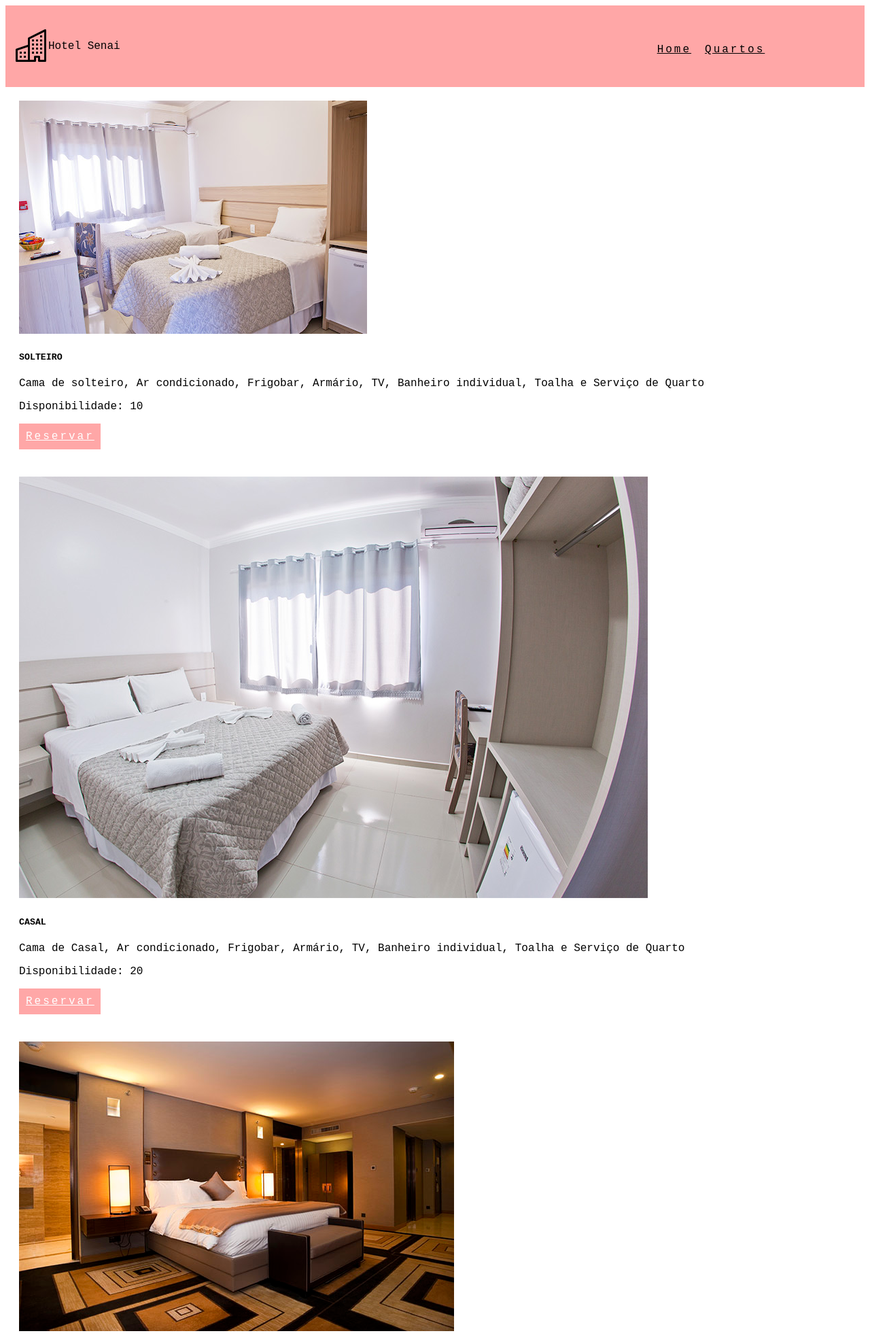
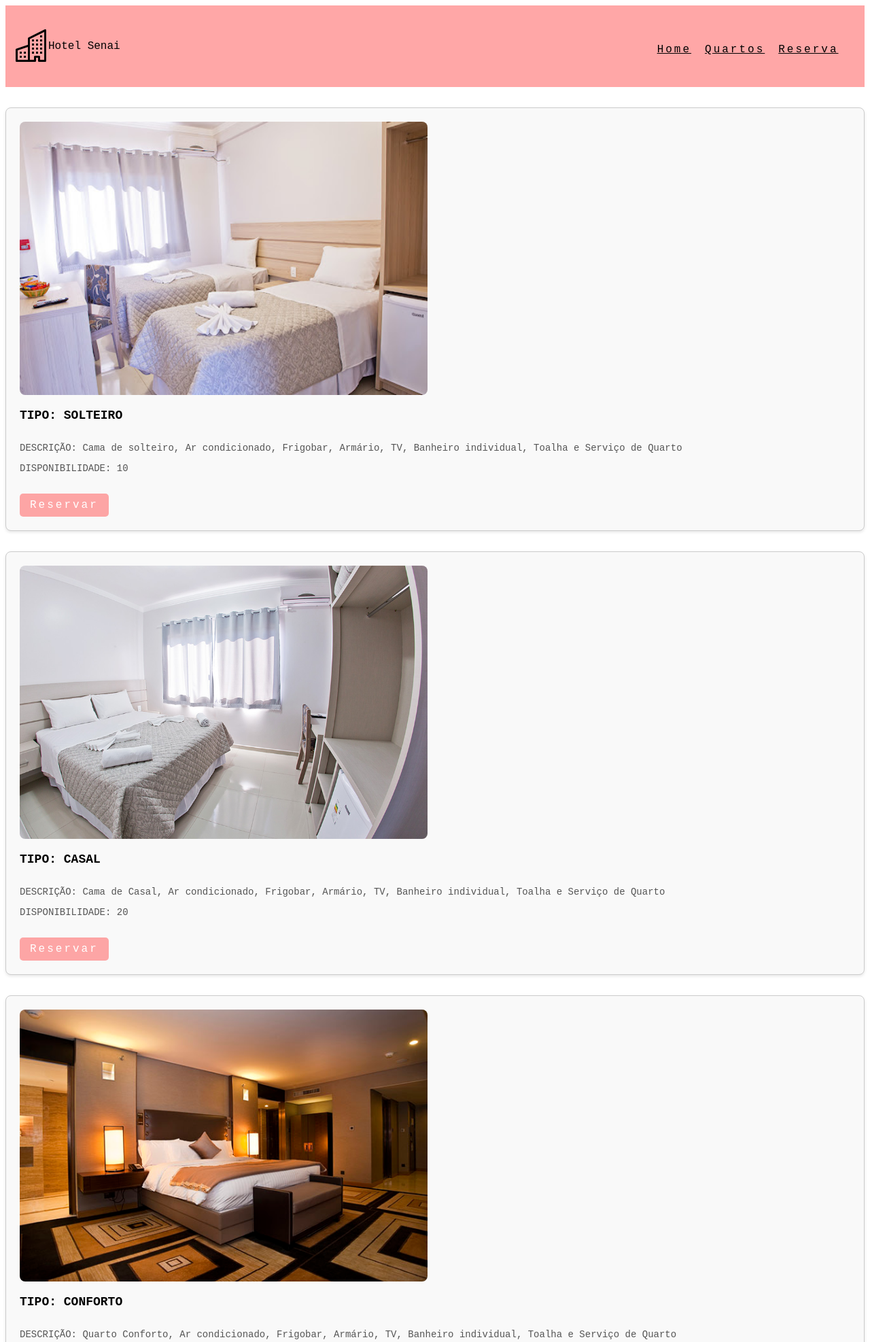
Before and after one commit to Anjosisa/Projeto-Django, a Django app: page /quartos in a window 1280 px wide. Shown: the top 1974 px of the page at 68% size. Run offline with Django 5.2, Linux system fonts and the light colour scheme; data comes from the database, SQL or seed files in the repository; both versions use the stored data as it was after the commit.

Commit message:
update de todas as páginas estilizadas

```diff
--- /dev/null
+++ b/Aula_Teste_DJ/hotel/forms.py
@@ -0,0 +1,17 @@
+from django import forms
+
+TIPOS_QUARTOS = (
+    ("SOLTEIRO", "Solteiro"),
+    ("CASAL", "Casal"),
+    ("CONFORTO","Conforto"),
+    ("LUXO","Luxo")
+)
+
+class FormNome(forms.Form):
+    nome = forms.CharField(label= 'Nome', max_length= 20)
+    sobrenome = forms.CharField(label= 'Sobrenome', max_length= 20)
+    email = forms.CharField(label= 'Email', max_length= 50)
+    idade = forms.CharField(label= 'Idade', max_length= 3)
+    endereco = forms.CharField(label= 'Endereço', max_length= 50)
+    quarto = forms.ChoiceField(label= 'Quarto', choices=TIPOS_QUARTOS)
+    data = forms.DateField(label='Data', widget=forms.DateInput(attrs={'type': 'date'}))
--- a/Aula_Teste_DJ/hotel/models.py
+++ b/Aula_Teste_DJ/hotel/models.py
@@ -28,3 +28,15 @@ class quarto(models.Model):
 
     def __str__(self):
         return self.tipo
+
+class usuario(models.Model):
+    nome = models.CharField(max_length=20)
+    sobrenome = models.CharField(max_length=20)
+    email = models.CharField(max_length=50)
+    idade = models.CharField(max_length=3)
+    endereco = models.CharField(max_length=50)
+    quarto = models.CharField(max_length=4)
+    data = models.CharField(max_length=10)
+
+    def __str__(self):
+        return self.nome
--- a/Aula_Teste_DJ/hotel/templates/quartos.html
+++ b/Aula_Teste_DJ/hotel/templates/quartos.html
@@ -14,10 +14,10 @@ QUARTOS
 <div class="styleQuartos">
     <img src="{{ item.foto_quarto.url }}" class="card-img-top" alt="Logo">
 
-    <h5 class="card-title">{{ item.tipo}}</h5>
-    <p class="card-text">{{ item.descricao }}</p>
-    <p class="card-text">Disponibilidade: {{ item.disponibilidade }}</p>
-    <a href="#" class="btn" style="background-color: #ff8181b1; color: #fff;">Reservar</a>
+    <h5 class="card-title">TIPO: {{ item.tipo}}</h5>
+    <p class="card-text">DESCRIÇÃO: {{ item.descricao }}</p>
+    <p class="card-text">DISPONIBILIDADE: {{ item.disponibilidade }}</p>
+    <a href="{% url 'nome' %}" class="btn" style="background-color: #ff8181b1; color: #fff;">Reservar</a>
 </div>
 
 {% endfor %}
--- a/Aula_Teste_DJ/hotel/urls.py
+++ b/Aula_Teste_DJ/hotel/urls.py
@@ -3,5 +3,6 @@ from . import views
 
 urlpatterns = [
     path('', views.homepage, name='home'),
-    path('quartos', views.quartos, name='quartos')
+    path('quartos', views.quartos, name='quartos'),
+    path('nome', views.nome, name='nome')
 ]
--- a/Aula_Teste_DJ/hotel/views.py
+++ b/Aula_Teste_DJ/hotel/views.py
@@ -1,5 +1,6 @@
 from django.shortcuts import render, HttpResponse
 from .models import *
+from .forms import FormNome
 
 # Create your views here.
 
@@ -19,3 +20,34 @@ def quartos(request):
     context["dados_quarto"] = dados_quarto
 
     return render(request, 'quartos.html', context)
+
+def nome (request):
+    if request.method == "POST":
+        form = FormNome(request.POST)
+        if form.is_valid():
+
+             var_nome = form.cleaned_data['nome']
+             var_sobrenome = form.cleaned_data['sobrenome']
+             var_email = form.cleaned_data['email']
+             var_idade = form.cleaned_data['idade']
+             var_endereco = form.cleaned_data['endereco']
+             var_quarto = form.cleaned_data['quarto']
+             var_data = form.cleaned_data['data']
+
+             user = usuario(nome = var_nome, sobrenome = var_sobrenome, email = var_email, idade = var_idade, endereco = var_endereco, quarto = var_quarto, data = var_data)
+             user.save()
+
+             print(var_nome)
+             print(var_sobrenome)
+             print(var_email)
+             print(var_idade)
+             print(var_endereco)
+             print(var_quarto)
+             print(var_data)
+
+             return HttpResponse("<h1>Reserva realizada com sucesso</h1>")
+
+    else:
+        form = FormNome()
+
+    return render(request, "nome.html", {"form": form})
--- a/Aula_Teste_DJ/static/css/homeStyle.css
+++ b/Aula_Teste_DJ/static/css/homeStyle.css
@@ -2,4 +2,19 @@
 .styleHome{
     font-family: 'Courier New', Courier, monospace;
     padding: 20px;
+    padding-top: 30px;
+    text-align: center; /* Centralizando o texto */
+    margin-top: 80px;
+
 }
+
+.styleHome h1 {
+    font-size: 36px;
+    margin-bottom: 20px;
+}
+
+/* Estilo para o parágrafo de descrição */
+.styleHome p {
+    font-size: 18px;
+    color: #000000;
+}
--- a/Aula_Teste_DJ/static/css/quartosStyle.css
+++ b/Aula_Teste_DJ/static/css/quartosStyle.css
@@ -1,9 +1,55 @@
 
-.styleQuartos{
+.styleQuartos {
     font-family: 'Courier New', Courier, monospace;
     padding: 20px;
+    border: 1px solid #ccc;
+    border-radius: 8px;
+    margin-bottom: 20px;
+    margin-top: 30px;
+    background-color: #f9f9f9;
+    box-shadow: 0px 2px 4px rgba(0, 0, 0, 0.1);
+
 }
 
-.styleQuartos a{
-    width: 100px;
+.styleQuartos img {
+    width: 100%;
+    max-width: 600px;
+    height: auto;
+    border-radius: 8px;
 }
+
+
+
+.styleQuartos .card-title {
+    font-size: 18px;
+    margin-top: 15px;
+}
+
+
+.styleQuartos .card-text {
+    font-size: 14px;
+    color: #555;
+    margin-top: 10px;
+}
+
+
+.styleQuartos .card-text.disponibilidade {
+    color: #27ae60;
+}
+
+
+.styleQuartos a.btn {
+    display: inline-block;
+    margin-top: 15px;
+    padding: 8px 15px;
+    text-decoration: none;
+    border-radius: 5px;
+    background-color: #ff8181b1;
+    color: #fff;
+    transition: background-color 0.3s ease;
+}
+
+
+.styleQuartos a.btn:hover {
+    background-color: #ff8181;
+}
--- a/Aula_Teste_DJ/templates/index.html
+++ b/Aula_Teste_DJ/templates/index.html
@@ -12,6 +12,7 @@
     <link rel="stylesheet" href="../static/css/navStyle.css">
     <link rel="stylesheet" href="../static/css/homeStyle.css">
     <link rel="stylesheet" href="../static/css/quartosStyle.css">
+    <link rel="stylesheet" href="../static/css/StyleNome.css">
     <link rel="stylesheet" href="https://cdn.jsdelivr.net/npm/bootstrap-icons@1.11.3/font/bootstrap-icons.min.css">
     {% endblock %}
 </head>
--- a/Aula_Teste_DJ/templates/nav.html
+++ b/Aula_Teste_DJ/templates/nav.html
@@ -9,6 +9,7 @@
                 <div class="navLinks">
                     <a href="{% url 'home' %}">Home</a>
                     <a href="{% url 'quartos' %}">Quartos</a>
+                    <a href="{% url 'nome' %}">Reserva</a>
 
                 </div>
             </div>
```
Also changed, not shown: Aula_Teste_DJ/hotel/templates/nome.html (added, +21 -0 lines), Aula_Teste_DJ/static/css/StyleNome.css (added, +42 -0 lines), Aula_Teste_DJ/db.sqlite3, Aula_Teste_DJ/hotel/migrations/0004_usuario.py (added), Aula_Teste_DJ/hotel/migrations/0005_usuario_data_usuario_endereco_usuario_idade_and_more.py (added), Aula_Teste_DJ/hotel/templates/retorno.html (added), Aula_Teste_DJ/media/Foto_Quarto/Quarto_Casal.jpg (added), Aula_Teste_DJ/media/Foto_Quarto/Quarto_Conforto.jpg (added), Aula_Teste_DJ/media/Foto_Quarto/Quarto_Luxo.jpg (added), Aula_Teste_DJ/media/Foto_Quarto/Quarto_Solteiro_Lxvq41B.jpg (added).
